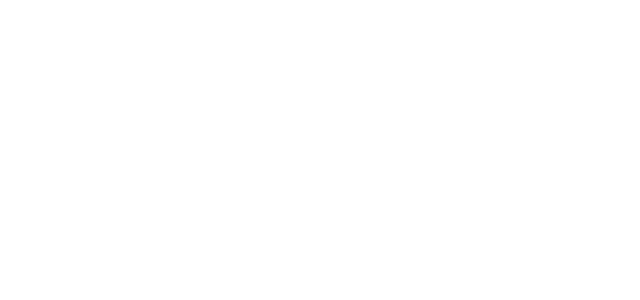
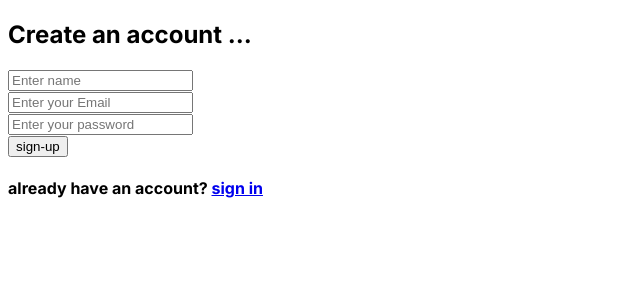
Before and after one commit to doaamohamed98/Translatotr, a Next.js app in the folder clientside/: page /sign-up in a window 1280 px wide. Shown: the top 300 px of the page, without its empty margins (0-640 px from the left). Built offline with nearby package versions, Linux system fonts and the light colour scheme.

Commit message:
respons createUser

```diff
--- a/clientside/src/app/(routes)/sign-up/page.tsx
+++ b/clientside/src/app/(routes)/sign-up/page.tsx
@@ -1,9 +1,73 @@
+"use client";
 import { NextPage } from 'next'
+import { RegistersSchema } from '@/app/utils/validation';
+import { useForm } from 'react-hook-form';
+import { yupResolver } from '@hookform/resolvers/yup';
+import ErrorMessage from '@/component/ErrorMassage';
+import Button from '@/component/Button';
+import Link from 'next/link';
+import { createUser } from '@/app/services/authServices';
 
-interface Props {}
+interface FormData {
+  username: string;
+  email: string;
+  password: string;
+}
 
-const Page: NextPage<Props> = ({}) => {
+
+const Page: NextPage <FormData> = ({}) => {
+  const { register, handleSubmit, formState: { errors } } = useForm<FormData>({
+    resolver:yupResolver(RegistersSchema),
+  });
+
+  const onSubmit = async (userData:FormData) => {
+    try{
+      const res = await createUser(userData);
+      console.log(`Registration successful`,res)
+    }catch{
+      console.log(`Registration failed. Please try again`)
+    }
+
+  }
+
+
   return <>
+  <div className='container'>
+    <div>
+    <h2> Create an account ...</h2>
+      <form onSubmit={handleSubmit(onSubmit)}>
+
+      <div>
+                <input {...register('username')} placeholder='Enter name' type='text'/>
+                {errors.username && <span><ErrorMessage message={errors.username.message}/></span>}
+            </div>
+
+            <div>
+               <input {...register('email')} placeholder='Enter your Email' type='email'/>
+               {errors.email&&<span><ErrorMessage message={errors.email.message}/></span>}
+            </div>
+
+            <div>
+             <input {...register('password')} placeholder='Enter your password' type='password'/>
+             {errors.password&&<span><ErrorMessage message={errors.password.message}/></span>}
+            </div>
+
+            <Button text='sign-up' type='submit'/>
+
+            <h4> already have an account? <Link href={`/sign-in`}> sign in</Link></h4>
+
+      </form>
+    </div>
+
+  </div>
+
+
+
+
+
+
+
+
    </>
 }
 
--- /dev/null
+++ b/clientside/src/app/api/register/route.ts
@@ -0,0 +1,14 @@
+import { NextResponse } from 'next/server';
+import type { NextRequest } from 'next/server';
+
+
+export async function POST(request:NextRequest) {
+  try {
+    const data:FormData = await request.json();
+    console.log(data)
+    return NextResponse.json({ message: 'User registered successfully' }, { status: 201 });
+  } catch (error) {
+    console.error('Registration failed:', error);
+    return NextResponse.json({ message: 'User registration failed' }, { status: 500 });
+  }
+}
--- a/clientside/src/app/services/authServices.ts
+++ b/clientside/src/app/services/authServices.ts
@@ -0,0 +1,19 @@
+
+import axios from 'axios';
+// const API_URL = `http://localhost:3000/api`;
+
+interface FormData {
+  username: string;
+  email: string;
+  password: string;
+}
+
+export const createUser = async (Data:FormData) => {
+  try {
+    const response = await axios.post(`api/register`, Data);
+    console.log(response.data);
+    return response.data;
+  } catch (error) {
+    throw new Error('User registration failed');
+  }
+};
--- /dev/null
+++ b/clientside/src/component/ErrorMassage.tsx
@@ -0,0 +1,19 @@
+"use client";
+import { NextPage } from 'next'
+import { MdReportGmailerrorred } from "react-icons/md";
+
+
+interface ErrorMessageProps {
+    message: string | undefined;
+}
+
+const ErrorMessage: NextPage<ErrorMessageProps> = ({message}) => {
+    if (!message) return null;
+  return <div className='error-massage'>
+     <MdReportGmailerrorred/>
+     <p>{message}</p>
+
+  </div>
+}
+
+export default ErrorMessage
```
Also changed, not shown: clientside/package.json (+4 -4 lines), clientside/src/app/(routes)/sign-in/page.tsx (+9 -0 lines).
